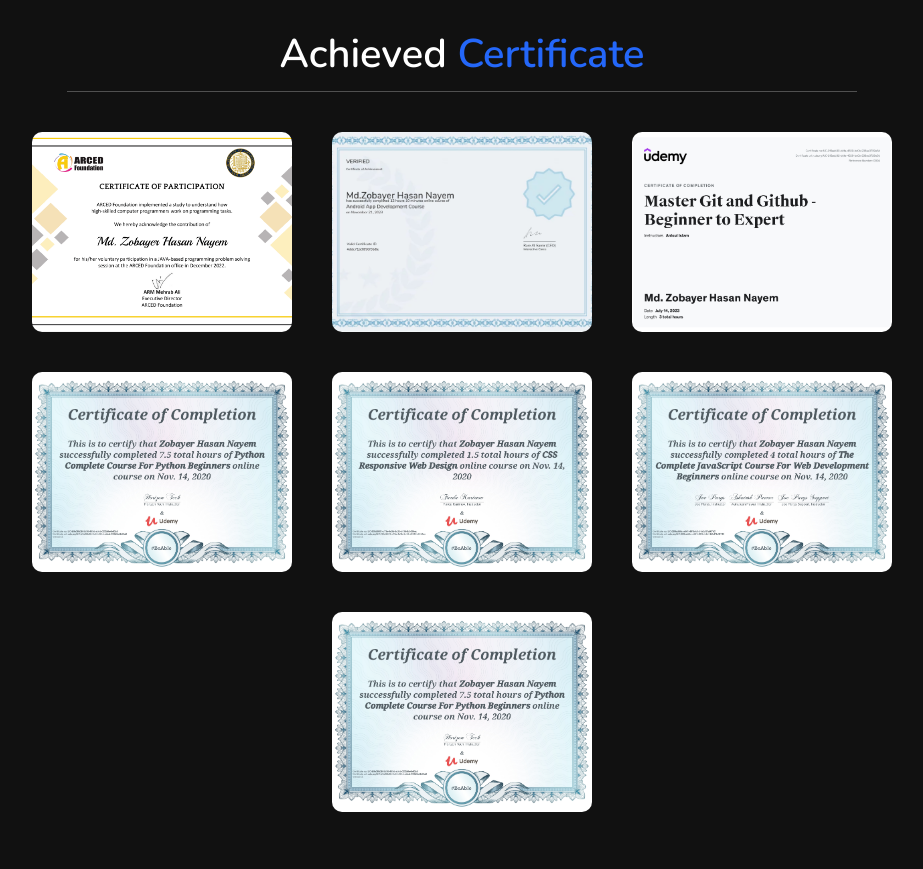
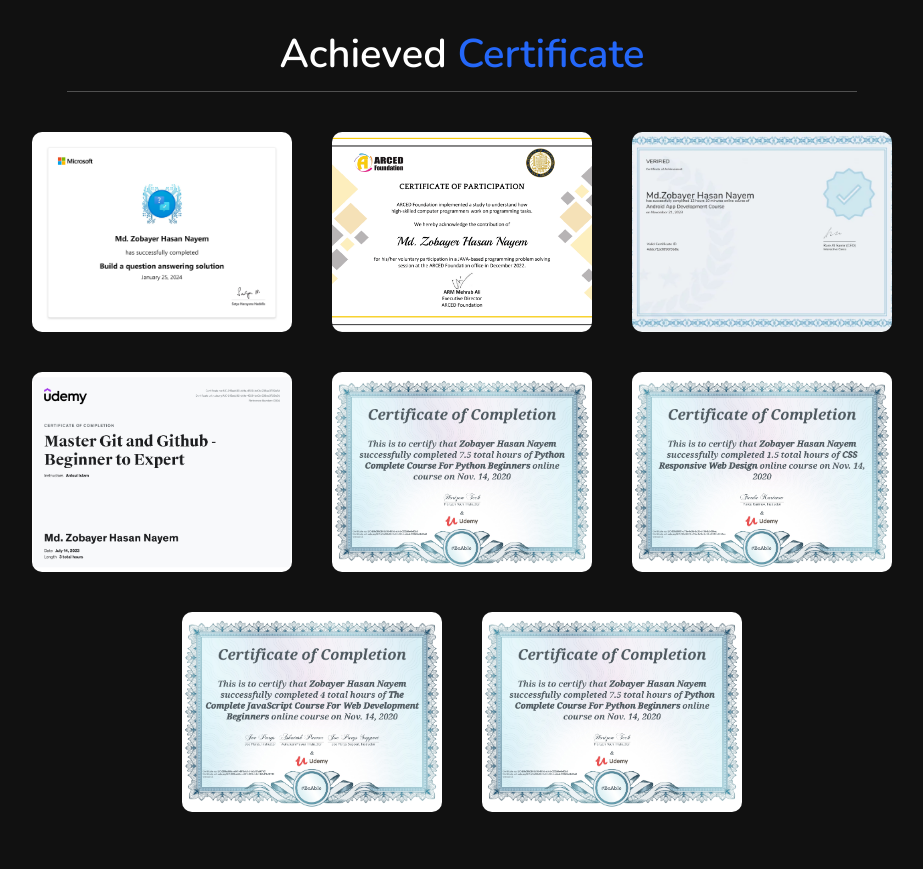
Before and after one commit to zobayerdev/zobayer, a plain HTML site: page index.html in a window 1280 px wide. Shown: the part 3180-4049 px from the top of the page, without its empty margins (353-1276 px from the left). Drawn offline with nearby package versions, Linux system fonts and the light colour scheme; a script that the page names is missing.

Commit message:
file updated

```diff
--- a/index.html
+++ b/index.html
@@ -222,6 +222,10 @@
         <div class="box-container">
 
             <div class="box">
+                <a href="https://drive.google.com/file/d/12zj0GbN_SepaNJg4rXux7T7L_x86-cyM/view?usp=sharing"><img
+                        src="./images/certificates/microsoft_certificate.jpg" alt=""></a>
+            </div>
+            <div class="box">
                 <a href="https://drive.google.com/file/d/1oAY1hh_v4gGWliOGSk_9P0NIhxm1-eiM/view?usp=sharing"><img
                         src="./images/certificates/arced.png" alt=""></a>
             </div>
@@ -337,7 +341,8 @@
                 <div class="info">
                     <h3> <i class="fas fa-envelope"></i>zobayer.dev@gmail.com </h3>
                     <h3> <i class="fas fa-phone"></i> +880 1615257555 </h3>
-                    <h3> <i class="fas fa-map-marker-alt"></i>House-no#31/1, Primary School Road, Islampur, Dattapara, House-Building, Togni, Gazipur </h3>
+                    <h3> <i class="fas fa-map-marker-alt"></i>House-no#31/1, Primary School Road, Islampur, Dattapara,
+                        House-Building, Togni, Gazipur </h3>
                 </div>
 
             </div>
```
Also changed, not shown: images/certificates/microsoft_certificate.jpg (added), 2 other files. Lines whose indentation alone changed are shown as unchanged.
